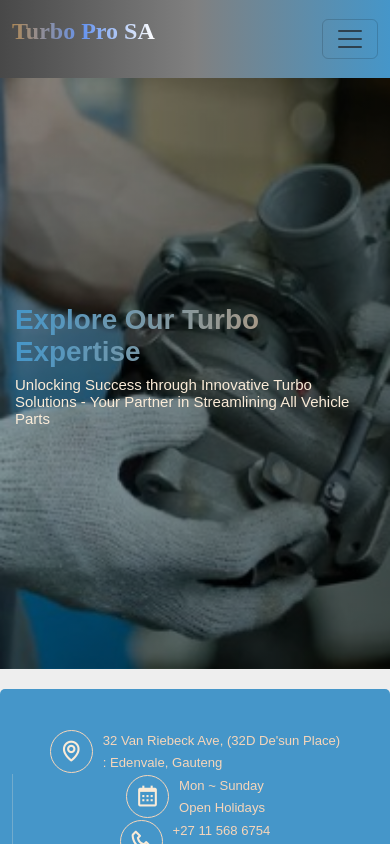
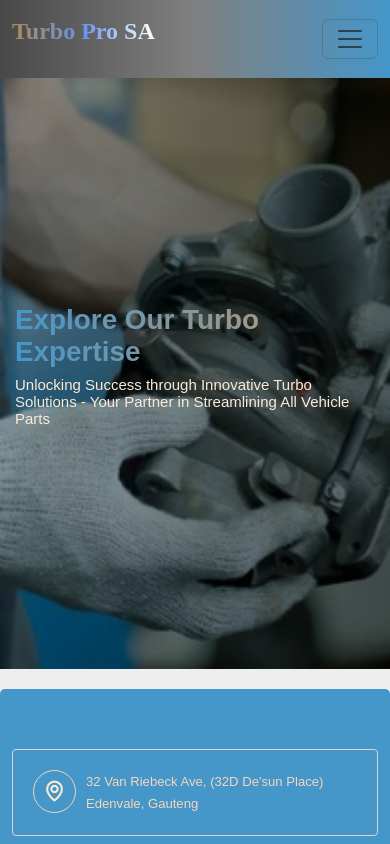
Before and after one commit to ManGeelato/turbo, a React (Vite) app: page / in a window 390 px wide. Shown: the top 844 px of the page. Built offline with nearby package versions, Linux system fonts and the light colour scheme.

Commit message:
commji8t all

```diff
--- a/index.html
+++ b/index.html
@@ -2,7 +2,7 @@
 <html lang="en">
   <head>
     <meta charset="UTF-8" />
-    <link rel="icon" type="image/svg+xml" href="/vite.svg" />
+    <link rel="icon" type="image/svg+xml" href="./src/assets/logo.jpg" />
     <link
     href="https://cdn.jsdelivr.net/npm/bootstrap@5.3.2/dist/css/bootstrap.min.css"
     rel="stylesheet"
@@ -14,7 +14,8 @@
     rel="stylesheet"
   />
     <meta name="viewport" content="width=device-width, initial-scale=1.0" />
-    <title>Vite + React</title>
+    <title>Turbo PRO SA</title>
+    <!-- <link rel="icon" type="image/jpg" href="./src/assets/logo.jpg"> -->
   </head>
   <body>
     <div id="root"></div>
--- a/src/pages/home/Home.css
+++ b/src/pages/home/Home.css
@@ -86,6 +86,23 @@
   align-items: center;
   justify-content: center;
 }
+
+
+
+@media (max-width: 750px) {
+  #homeAddressCard {
+    width: 100%;
+    height: inherit;
+    display: flex;
+    align-items: start;
+    justify-content: start;
+    margin-top: 20px;
+    border: 1px solid rgb(221, 213, 213);
+    padding: 20px;
+    border-radius: 4px;
+  }
+}
+
 .homeAddressCard {
   border-left: 1px solid rgba(250, 235, 215, 0.249);
 }
--- a/src/pages/home/Home.jsx
+++ b/src/pages/home/Home.jsx
@@ -65,7 +65,7 @@ function Home() {
               </div>
               <div id="homeAddressCardText">
                 <small>
-                32 Van Riebeck Ave, (32D De'sun Place)<br></br>: Edenvale, Gauteng
+                32 Van Riebeck Ave, (32D De'sun Place)<br></br> Edenvale, Gauteng
                 </small>
               </div>
             </div>
```
